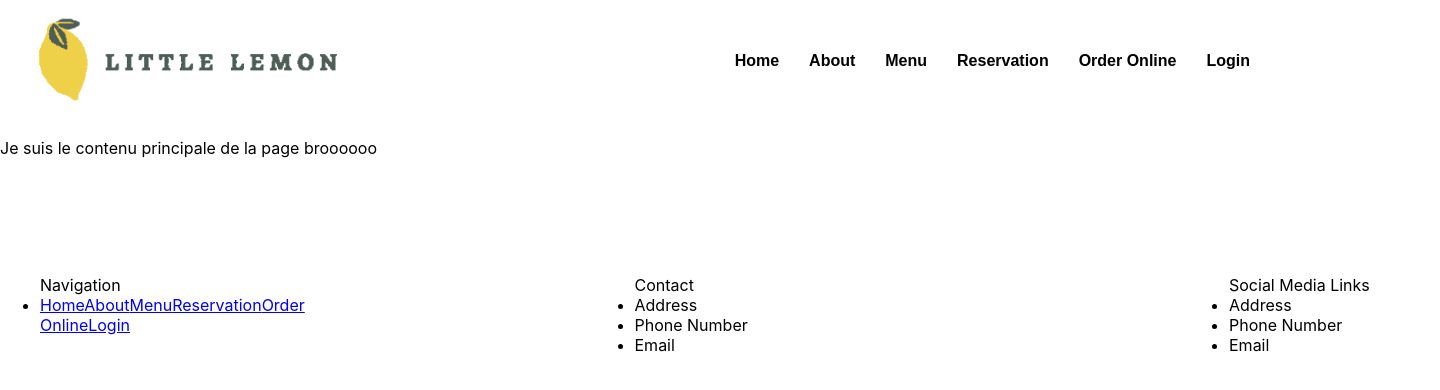
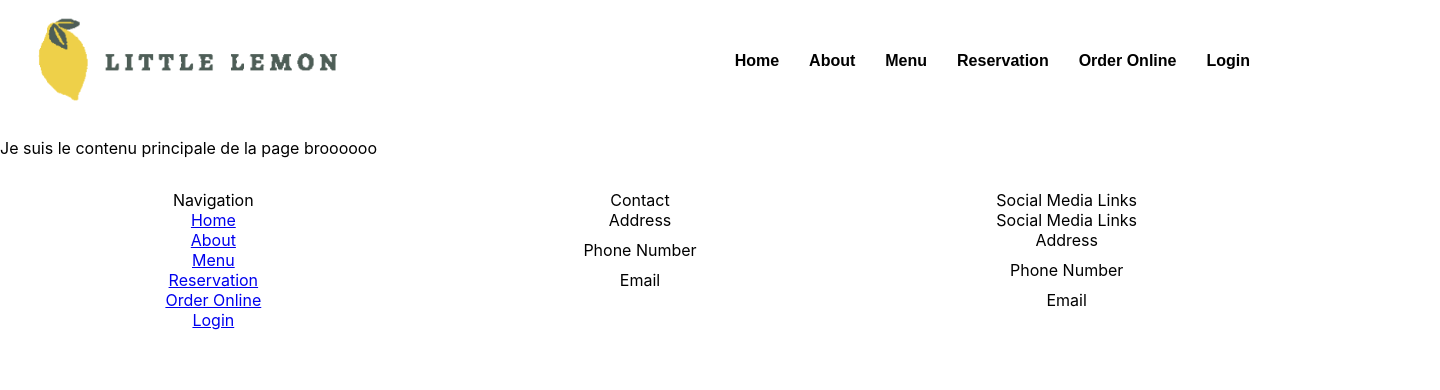
Before and after one commit to Gadnadj/Little-Lemon-Restaurant, a React (Create React App) app: page / in a window 1280 px wide. Shown: the top 390 px of the page, 1440 px wide, since content can reach past the window. Built offline with nearby package versions, Linux system fonts and the light colour scheme.

Commit message:
add span

```diff
--- a/src/App.css
+++ b/src/App.css
@@ -50,23 +50,48 @@ nav img {
 }
 
 /* Footer Section */
-
 footer {
   display: flex;
   justify-content: space-between;
-  flex-wrap: wrap;
-  align-items: center;
-  width: 1440px;
+  width: 100%;
+  max-width: 1440px;
   height: 417px;
 }
-#f-navi {
-  width: 211px;
-  height: 214px;
+
+#f-navi,
+#f-navii,
+#f-naviii {
+  flex: 1;
+  text-align: center;
+  display: flex;
+  flex-direction: column; /* Afficher les éléments sur une colonne */
+  align-items: center; /* Centrer les éléments horizontalement */
 }
 
-#f-navii {
+
+#f-nav {
+  display: flex;
+  flex-direction: column; /* Afficher les éléments sur une colonne */
+  align-items: center; /* Centrer les éléments horizontalement */
+}
+#f-navi {
+  list-style-type: none;
+  padding: 0;
 }
 
-#f-navi {
+#f-navi li {
+  margin-bottom: 10px;
+}
 
+@media screen and (max-width: 768px) {
+  footer {
+    flex-direction: column;
+    align-items: stretch;
+  }
+
+  #f-navi,
+  #f-navii,
+  #f-naviii {
+    margin-bottom: 20px;
+  }
 }
--- a/src/Footer.js
+++ b/src/Footer.js
@@ -2,7 +2,7 @@ function Footer() {
   return (
     <footer>
       <ul id='f-navi'>
-        Navigation
+        <span>Navigation</span>
         <li id='f-nav'>
           <a href='/'>Home</a>
           <a href='/about'>About</a>
@@ -13,13 +13,13 @@ function Footer() {
         </li>
       </ul>
       <ul id='f-navi'>
-        Contact
+        <span>Contact</span>
         <li>Address</li>
         <li>Phone Number</li>
         <li>Email</li>
       </ul>
       <ul id='f-navi'>
-        Social Media Links
+        <span>Social Media Links</span>Social Media Links
         <li>Address</li>
         <li>Phone Number</li>
         <li>Email</li>
```
